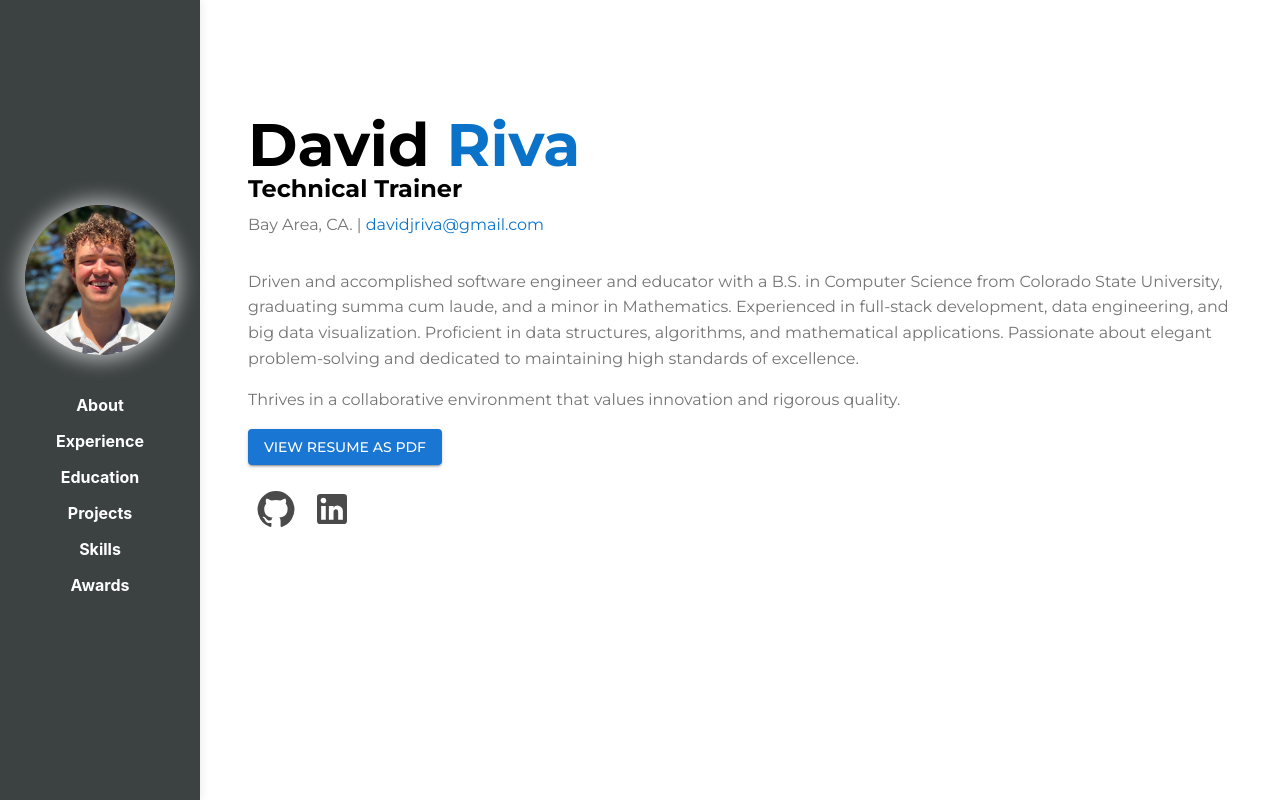
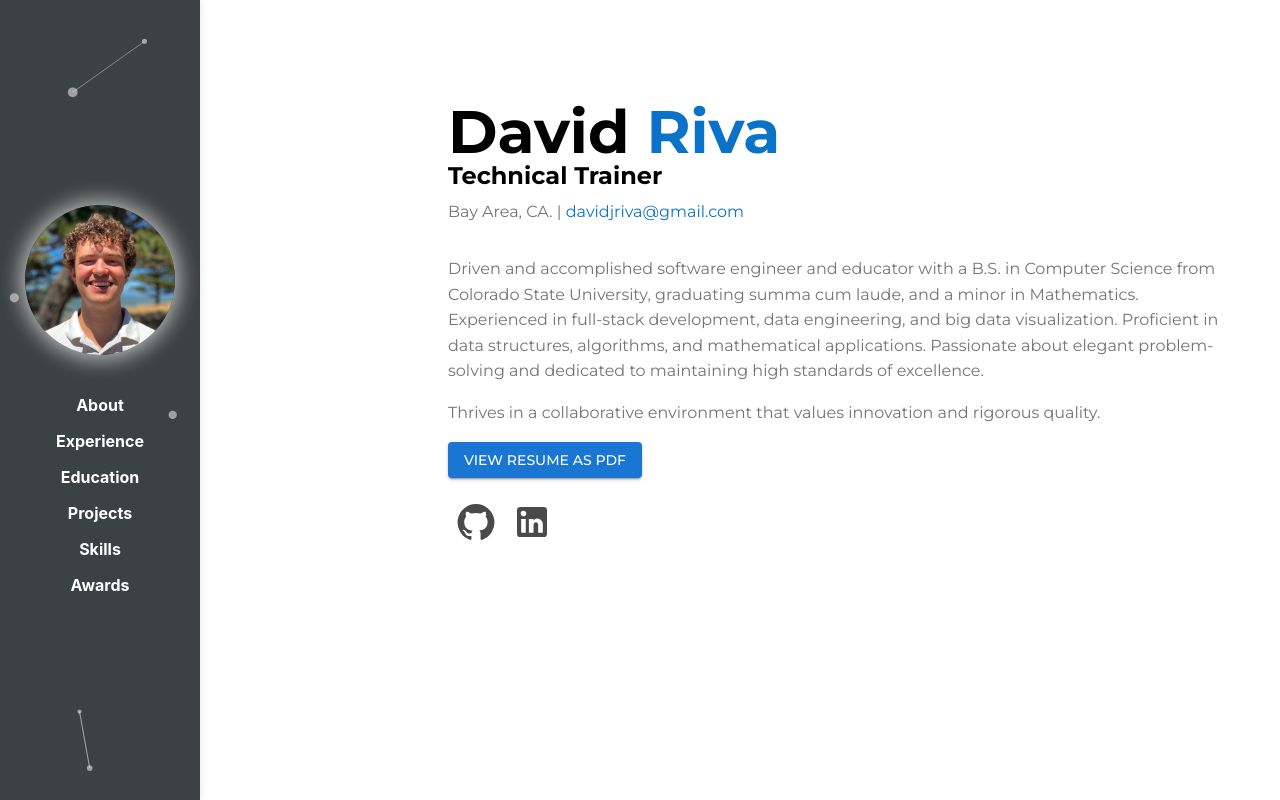
Before and after one commit to davidjriva/Personal-Portfolio, a React (Create React App) app: page / in a window 1280 px wide. Built offline with nearby package versions, Linux system fonts and the light colour scheme.

Commit message:
particles background

```diff
--- a/package.json
+++ b/package.json
@@ -12,6 +12,8 @@
     "@testing-library/jest-dom": "^5.17.0",
     "@testing-library/react": "^13.4.0",
     "@testing-library/user-event": "^13.5.0",
+    "@tsparticles/react": "^3.0.0",
+    "@tsparticles/slim": "^3.5.0",
     "framer-motion": "^11.3.30",
     "jest-dom": "^4.0.0",
     "react": "^18.3.1",
--- a/src/App.js
+++ b/src/App.js
@@ -1,8 +1,15 @@
-import React from 'react';
+import { useEffect, useState } from 'react';
+import Particles, { initParticlesEngine } from '@tsparticles/react';
+import { loadSlim } from '@tsparticles/slim'; // if you are going to use `loadSlim`, install the "@tsparticles/slim" package too.
 import { BrowserRouter as Router } from 'react-router-dom';
 import { Box } from '@mui/material';
 import { createTheme, ThemeProvider } from '@mui/material/styles';
 import { NavBar } from './components';
+
+/*
+  Load particles related JSON and JS files
+*/
+import options from './particles/options.json';
 
 /*
   Import AnimatedRoutes for handling page transitions with animations.
@@ -33,6 +40,17 @@ const theme = createTheme({
  * @returns {JSX.Element} The main application component.
  */
 function App() {
+  const [init, setInit] = useState(false);
+
+  // this should be run only once per application lifetime
+  useEffect(() => {
+    initParticlesEngine(async (engine) => {
+      await loadSlim(engine);
+    }).then(() => {
+      setInit(true);
+    });
+  }, []);
+
   return (
     <ThemeProvider theme={theme}>
       <Box display="flex" minHeight="100vh">
--- a/src/components/NavBar.js
+++ b/src/components/NavBar.js
@@ -1,14 +1,20 @@
 import * as React from 'react';
 import { Link, Avatar, IconButton, Toolbar, Box, AppBar } from '@mui/material';
+import Particles from '@tsparticles/react';
+import options from '../particles/options.json';
 
 const pages = ['About', 'Experience', 'Education', 'Projects', 'Skills', 'Awards'];
 
 function NavBar() {
+  const particlesLoaded = (container) => {
+    console.log('Particles successfully loaded! 🧬');
+    console.log(container);
+  };
+
   return (
     <AppBar
       position="fixed"
       sx={{
-        backgroundColor: '#3c4142',
         height: '100vh',
         width: '200px',
         left: 0,
@@ -19,9 +25,16 @@ function NavBar() {
         justifyContent: 'center',
         padding: '1rem',
         boxShadow: '0px 0px 10px rgba(0, 0, 0, 0.1)',
+        position: 'relative', // Ensure particles are within the navbar
+        backgroundColor: 'rgba(60, 65, 66, 0.85)', // Semi-transparent background
+        zIndex: 1, // Ensure content is above particles
       }}
     >
-      <Toolbar disableGutters sx={{ flexDirection: 'column', alignItems: 'center', width: '100%' }}>
+      <Box sx={{ position: 'absolute', top: 0, left: 0, width: '100%', height: '100%', zIndex: 0 }}>
+        <Particles id="tsparticles" particlesLoaded={particlesLoaded} options={options} />
+      </Box>
+
+      <Toolbar disableGutters sx={{ flexDirection: 'column', alignItems: 'center', width: '100%', zIndex: 2 }}>
         <Box sx={{ mb: 3, textAlign: 'center' }}>
           <IconButton href="/">
             <Avatar
@@ -48,6 +61,7 @@ function NavBar() {
                 width: '100%',
                 textAlign: 'center',
                 textDecoration: 'none',
+                zIndex: 2, // Ensure links are above particles
               }}
               key={page}
             >
--- a/src/particles/options.json
+++ b/src/particles/options.json
@@ -1,8 +1,19 @@
 {
+    "fullScreen": {
+        "enable": false,
+        "zIndex": 0
+    },
     "background": {
         "color": {
-            "value": "#0d47a1"
+            "value": "#3c4142"
         }
+    },
+    "style": {
+        "position": "absolute",
+        "width": "100%",
+        "height": "100%",
+        "top": "0",
+        "left": "0"
     },
     "fpsLimit": 120,
     "interactivity": {
```
Also changed, not shown: 1 other file (tests, documents, lock files or other folders).
